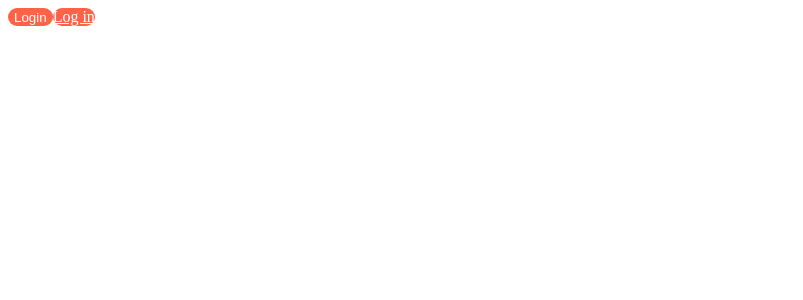
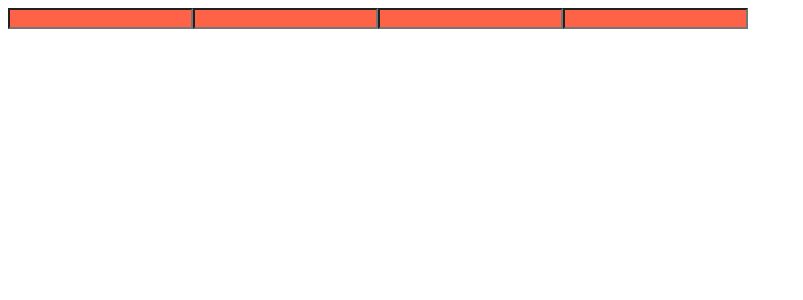
Before and after one commit to Heniinmay/-React-studyMaster, a React (Create React App) app: page / in a window 1280 px wide. Shown: the top 300 px of the page, without its empty margins (0-803 px from the left). Built offline with nearby package versions, Linux system fonts and the light colour scheme.

Commit message:
styled-component: attrs 예제

```diff
--- a/src/App.js
+++ b/src/App.js
@@ -3,20 +3,17 @@
 const Father = styled.div`
   display: flex;
 `;
-const Btn = styled.button`
-  color: white;
+const Input = styled.input.attrs({ required: true })`
   background-color: tomato;
-  border: 0;
-  border-radius: 15px;
 `;
 
 function App() {
   return (
     <Father as="header">
-      <Btn>Login</Btn>
-      <Btn as="a" href="/">
-        Log in
-      </Btn>
+      <Input />
+      <Input />
+      <Input />
+      <Input />
     </Father>
   );
 }
```
